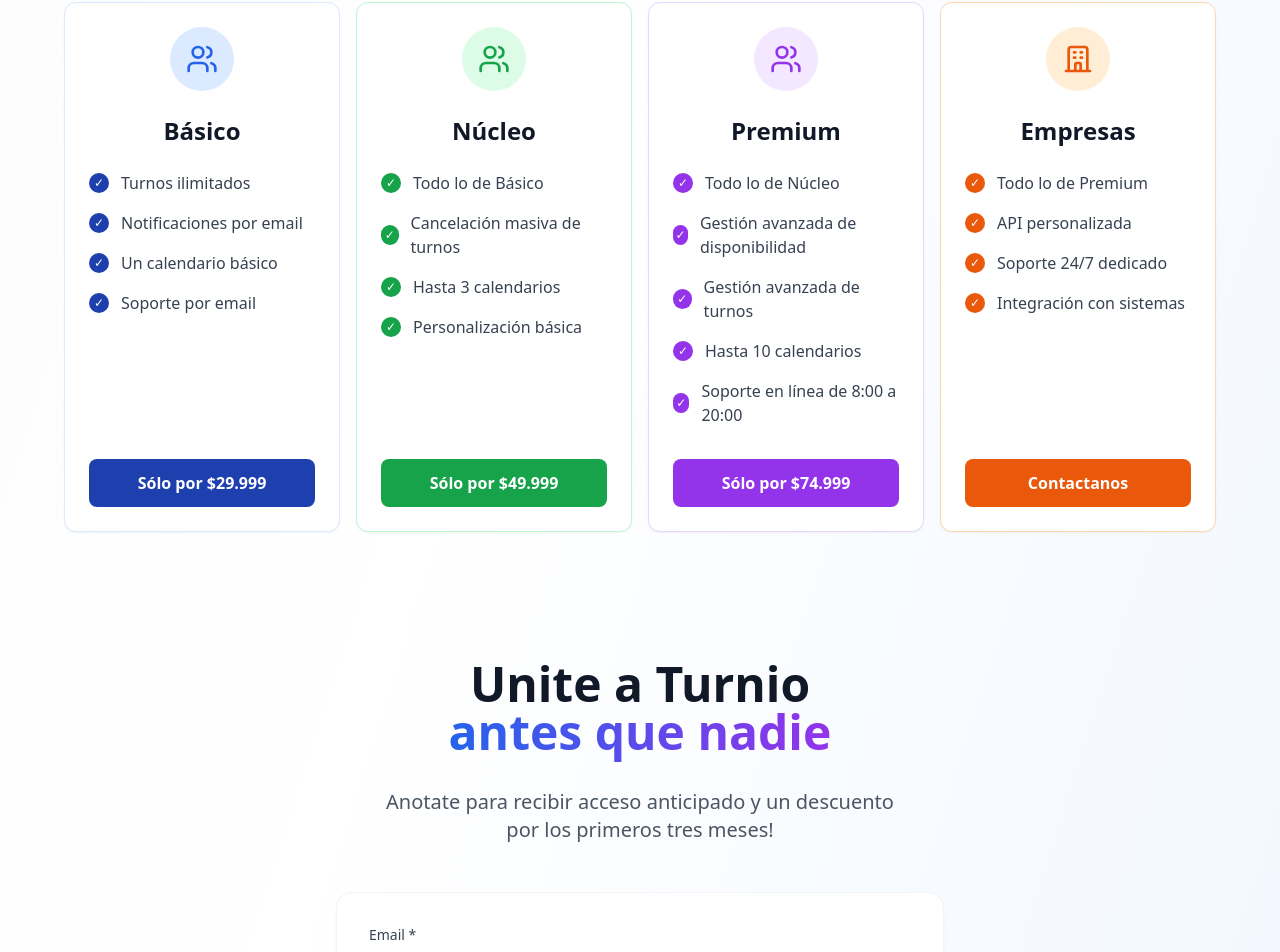
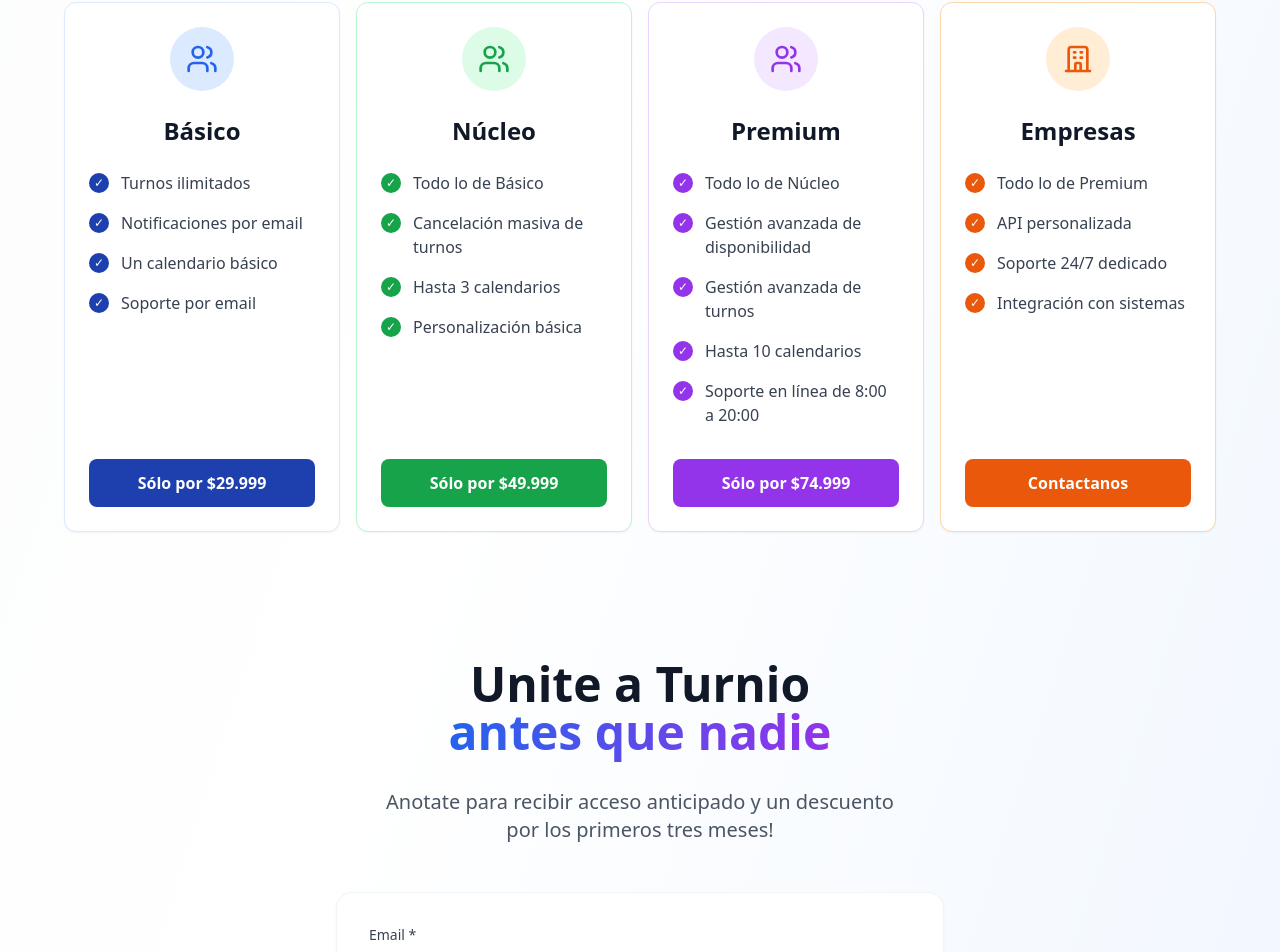
Before and after one commit to RebaseIT/rebaseit-turnio-web, a React (Vite) app: page / in a window 1280 px wide. Shown: the part 2181-3133 px from the top of the page. Built offline with nearby package versions, Linux system fonts and the light colour scheme; no server answers.

Commit message:
Fix on icons

```diff
--- a/src/App.tsx
+++ b/src/App.tsx
@@ -305,32 +305,32 @@
                     <h3 className="text-2xl font-bold text-gray-900 mb-6 text-center">
                       Básico
                     </h3>
-                    <ul className="space-y-4 mb-8 flex-grow">
-                      <li className="flex items-center gap-3">
-                        <div className="w-5 h-5 bg-blue-800 rounded-full flex items-center justify-center">
+                    <div className="space-y-4 mb-8 flex-grow">
+                      <div className="grid grid-cols-[auto_1fr] gap-3 items-start">
+                        <div className="w-5 h-5 bg-blue-800 rounded-full flex items-center justify-center flex-shrink-0 mt-0.5">
                           <span className="text-white text-xs">✓</span>
                         </div>
                         <span className="text-gray-700 text-left">Turnos ilimitados</span>
-                      </li>
-                      <li className="flex items-center gap-3">
-                        <div className="w-5 h-5 bg-blue-800 rounded-full flex items-center justify-center">
+                      </div>
+                      <div className="grid grid-cols-[auto_1fr] gap-3 items-start">
+                        <div className="w-5 h-5 bg-blue-800 rounded-full flex items-center justify-center flex-shrink-0 mt-0.5">
                           <span className="text-white text-xs">✓</span>
                         </div>
                         <span className="text-gray-700 text-left">Notificaciones por email</span>
-                      </li>
-                      <li className="flex items-center gap-3">
-                        <div className="w-5 h-5 bg-blue-800 rounded-full flex items-center justify-center">
+                      </div>
+                      <div className="grid grid-cols-[auto_1fr] gap-3 items-start">
+                        <div className="w-5 h-5 bg-blue-800 rounded-full flex items-center justify-center flex-shrink-0 mt-0.5">
                           <span className="text-white text-xs">✓</span>
                         </div>
                         <span className="text-gray-700 text-left">Un calendario básico</span>
-                      </li>
-                      <li className="flex items-center gap-3">
-                        <div className="w-5 h-5 bg-blue-800 rounded-full flex items-center justify-center">
+                      </div>
+                      <div className="grid grid-cols-[auto_1fr] gap-3 items-start">
+                        <div className="w-5 h-5 bg-blue-800 rounded-full flex items-center justify-center flex-shrink-0 mt-0.5">
                           <span className="text-white text-xs">✓</span>
                         </div>
                         <span className="text-gray-700 text-left">Soporte por email</span>
-                      </li>
-                    </ul>
+                      </div>
+                    </div>
                                           <div className="text-center mt-auto">
                         <button
                           className="w-full bg-blue-800 text-white py-3 px-6 rounded-lg font-semibold hover:bg-blue-700 transition-colors cursor-pointer"
@@ -354,32 +354,32 @@
                     <h3 className="text-2xl font-bold text-gray-900 mb-6 text-center">
                       Núcleo
                     </h3>
-                    <ul className="space-y-4 mb-8 flex-grow">
-                      <li className="flex items-center gap-3">
-                        <div className="w-5 h-5 bg-green-600 rounded-full flex items-center justify-center">
+                    <div className="space-y-4 mb-8 flex-grow">
+                      <div className="grid grid-cols-[auto_1fr] gap-3 items-start">
+                        <div className="w-5 h-5 bg-green-600 rounded-full flex items-center justify-center flex-shrink-0 mt-0.5">
                           <span className="text-white text-xs">✓</span>
                         </div>
                         <span className="text-gray-700 text-left">Todo lo de Básico</span>
-                      </li>
-                      <li className="flex items-center gap-3">
-                        <div className="w-5 h-5 bg-green-600 rounded-full flex items-center justify-center">
+                      </div>
+                      <div className="grid grid-cols-[auto_1fr] gap-3 items-start">
+                        <div className="w-5 h-5 bg-green-600 rounded-full flex items-center justify-center flex-shrink-0 mt-0.5">
                           <span className="text-white text-xs">✓</span>
                         </div>
                         <span className="text-gray-700 text-left">Cancelación masiva de turnos</span>
-                      </li>
-                      <li className="flex items-center gap-3">
-                        <div className="w-5 h-5 bg-green-600 rounded-full flex items-center justify-center">
+                      </div>
+                      <div className="grid grid-cols-[auto_1fr] gap-3 items-start">
+                        <div className="w-5 h-5 bg-green-600 rounded-full flex items-center justify-center flex-shrink-0 mt-0.5">
                           <span className="text-white text-xs">✓</span>
                         </div>
                         <span className="text-gray-700 text-left">Hasta 3 calendarios</span>
-                      </li>
-                      <li className="flex items-center gap-3">
-                        <div className="w-5 h-5 bg-green-600 rounded-full flex items-center justify-center">
+                      </div>
+                      <div className="grid grid-cols-[auto_1fr] gap-3 items-start">
+                        <div className="w-5 h-5 bg-green-600 rounded-full flex items-center justify-center flex-shrink-0 mt-0.5">
                           <span className="text-white text-xs">✓</span>
                         </div>
                         <span className="text-gray-700 text-left">Personalización básica</span>
-                      </li>
-                    </ul>
+                      </div>
+                    </div>
                                           <div className="text-center mt-auto">
                         <button
                           className="w-full bg-green-600 text-white py-3 px-6 rounded-lg font-semibold hover:bg-green-700 transition-colors cursor-pointer"
@@ -403,38 +403,38 @@
                     <h3 className="text-2xl font-bold text-gray-900 mb-6 text-center">
                       Premium
                     </h3>
-                    <ul className="space-y-4 mb-8 flex-grow">
-                      <li className="flex items-center gap-3">
-                        <div className="w-5 h-5 bg-purple-600 rounded-full flex items-center justify-center">
+                    <div className="space-y-4 mb-8 flex-grow">
+                      <div className="grid grid-cols-[auto_1fr] gap-3 items-start">
+                        <div className="w-5 h-5 bg-purple-600 rounded-full flex items-center justify-center flex-shrink-0 mt-0.5">
                           <span className="text-white text-xs">✓</span>
                         </div>
                         <span className="text-gray-700 text-left">Todo lo de Núcleo</span>
-                      </li>
-                      <li className="flex items-center gap-3">
-                        <div className="w-5 h-5 bg-purple-600 rounded-full flex items-center justify-center">
+                      </div>
+                      <div className="grid grid-cols-[auto_1fr] gap-3 items-start">
+                        <div className="w-5 h-5 bg-purple-600 rounded-full flex items-center justify-center flex-shrink-0 mt-0.5">
                           <span className="text-white text-xs">✓</span>
                         </div>
                         <span className="text-gray-700 text-left">Gestión avanzada de disponibilidad</span>
-                      </li>
-                      <li className="flex items-center gap-3">
-                        <div className="w-5 h-5 bg-purple-600 rounded-full flex items-center justify-center">
+                      </div>
+                      <div className="grid grid-cols-[auto_1fr] gap-3 items-start">
+                        <div className="w-5 h-5 bg-purple-600 rounded-full flex items-center justify-center flex-shrink-0 mt-0.5">
                           <span className="text-white text-xs">✓</span>
                         </div>
                         <span className="text-gray-700 text-left">Gestión avanzada de turnos</span>
-                      </li>
-                      <li className="flex items-center gap-3">
-                        <div className="w-5 h-5 bg-purple-600 rounded-full flex items-center justify-center">
+                      </div>
+                      <div className="grid grid-cols-[auto_1fr] gap-3 items-start">
+                        <div className="w-5 h-5 bg-purple-600 rounded-full flex items-center justify-center flex-shrink-0 mt-0.5">
                           <span className="text-white text-xs">✓</span>
                         </div>
                         <span className="text-gray-700 text-left">Hasta 10 calendarios</span>
-                      </li>
-                      <li className="flex items-center gap-3">
-                        <div className="w-5 h-5 bg-purple-600 rounded-full flex items-center justify-center">
+                      </div>
+                      <div className="grid grid-cols-[auto_1fr] gap-3 items-start">
+                        <div className="w-5 h-5 bg-purple-600 rounded-full flex items-center justify-center flex-shrink-0 mt-0.5">
                           <span className="text-white text-xs">✓</span>
                         </div>
                         <span className="text-gray-700 text-left">Soporte en línea de 8:00 a 20:00</span>
-                      </li>
-                    </ul>
+                      </div>
+                    </div>
                                           <div className="text-center mt-auto">
                         <button
                           className="w-full bg-purple-600 text-white py-3 px-6 rounded-lg font-semibold hover:bg-purple-700 transition-colors cursor-pointer"
@@ -460,32 +460,32 @@
                     <h3 className="text-2xl font-bold text-gray-900 mb-6 text-center">
                       Empresas
                     </h3>
-                    <ul className="space-y-4 mb-8 flex-grow">
-                      <li className="flex items-center gap-3">
-                        <div className="w-5 h-5 bg-orange-600 rounded-full flex items-center justify-center">
+                    <div className="space-y-4 mb-8 flex-grow">
+                      <div className="grid grid-cols-[auto_1fr] gap-3 items-start">
+                        <div className="w-5 h-5 bg-orange-600 rounded-full flex items-center justify-center flex-shrink-0 mt-0.5">
                           <span className="text-white text-xs">✓</span>
                         </div>
                         <span className="text-gray-700 text-left">Todo lo de Premium</span>
-                      </li>
-                      <li className="flex items-center gap-3">
-                        <div className="w-5 h-5 bg-orange-600 rounded-full flex items-center justify-center">
+                      </div>
+                      <div className="grid grid-cols-[auto_1fr] gap-3 items-start">
+                        <div className="w-5 h-5 bg-orange-600 rounded-full flex items-center justify-center flex-shrink-0 mt-0.5">
                           <span className="text-white text-xs">✓</span>
                         </div>
                         <span className="text-gray-700 text-left">API personalizada</span>
-                      </li>
-                      <li className="flex items-center gap-3">
-                        <div className="w-5 h-5 bg-orange-600 rounded-full flex items-center justify-center">
+                      </div>
+                      <div className="grid grid-cols-[auto_1fr] gap-3 items-start">
+                        <div className="w-5 h-5 bg-orange-600 rounded-full flex items-center justify-center flex-shrink-0 mt-0.5">
                           <span className="text-white text-xs">✓</span>
                         </div>
                         <span className="text-gray-700 text-left">Soporte 24/7 dedicado</span>
-                      </li>
-                      <li className="flex items-center gap-3">
-                        <div className="w-5 h-5 bg-orange-600 rounded-full flex items-center justify-center">
+                      </div>
+                      <div className="grid grid-cols-[auto_1fr] gap-3 items-start">
+                        <div className="w-5 h-5 bg-orange-600 rounded-full flex items-center justify-center flex-shrink-0 mt-0.5">
                           <span className="text-white text-xs">✓</span>
                         </div>
                         <span className="text-gray-700 text-left">Integración con sistemas</span>
-                      </li>
-                    </ul>
+                      </div>
+                    </div>
                       <div className="text-center mt-auto">
                         <button
                           className="w-full bg-orange-600 text-white py-3 px-6 rounded-lg font-semibold hover:bg-orange-700 transition-colors cursor-pointer"
```
